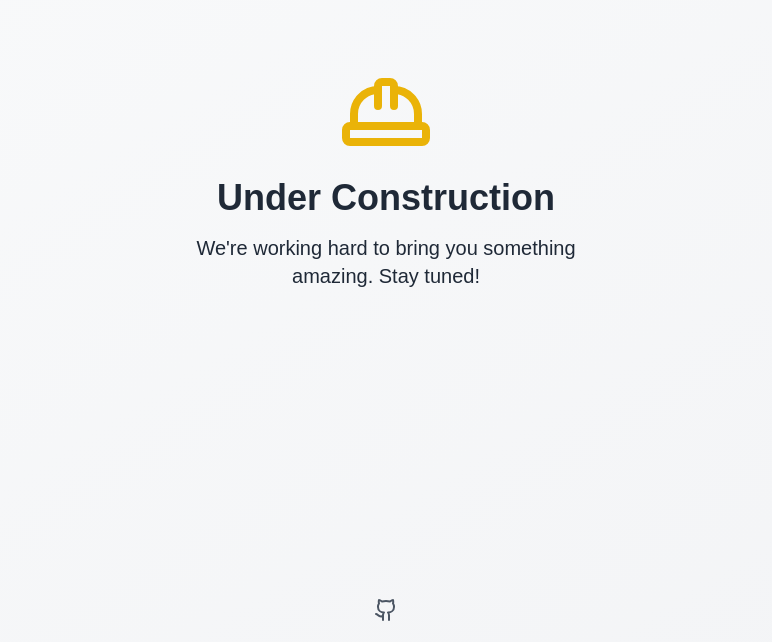
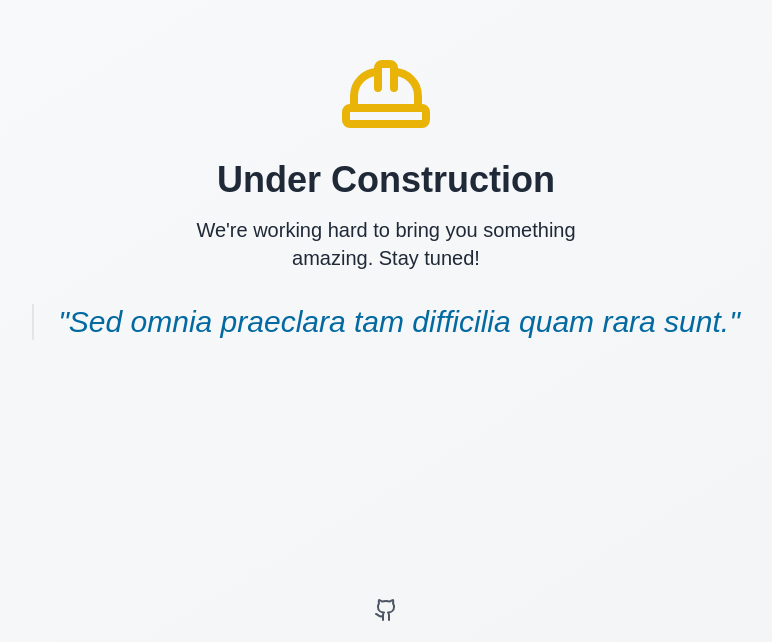
Before and after one commit to mkireva/beinsa-de, a Next.js app: page / in a window 1280 px wide. Shown: the part 158-800 px from the top of the page, without its empty margins (254-1026 px from the left). Built offline with nearby package versions, Linux system fonts and the light colour scheme.

Commit message:
add: quote

```diff
--- /dev/null
+++ b/src/app/Quote.tsx
@@ -0,0 +1,7 @@
+export function Quote() {
+  return (
+    <blockquote className="mt-6 text-3xl border-l-2 pl-6 italic text-sky-700">
+      &quot;Sed omnia praeclara tam difficilia quam rara sunt.&quot;
+    </blockquote>
+  );
+}
--- a/src/app/page.tsx
+++ b/src/app/page.tsx
@@ -1,9 +1,10 @@
 import { UnderConstruction } from "@/components/under-construction";
+import { Quote } from "lucide-react";
 
 export default function Home() {
   return (
     <div className="h-screen">
-    <UnderConstruction/>
+      <UnderConstruction />
     </div>
   );
 }
--- a/src/components/under-construction.tsx
+++ b/src/components/under-construction.tsx
@@ -1,3 +1,4 @@
+import { Quote } from "@/app/Quote";
 import { Github, HardHat } from "lucide-react";
 
 export function UnderConstruction() {
@@ -10,6 +11,7 @@ export function UnderConstruction() {
           <p className="text-xl mb-8 max-w-md mx-auto">
             We&apos;re working hard to bring you something amazing. Stay tuned!
           </p>
+        <Quote/>
         </div>
       </main>
 
```
